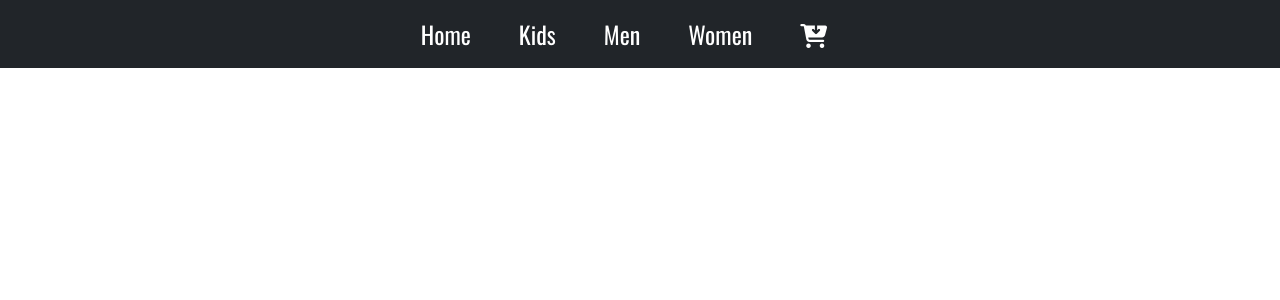
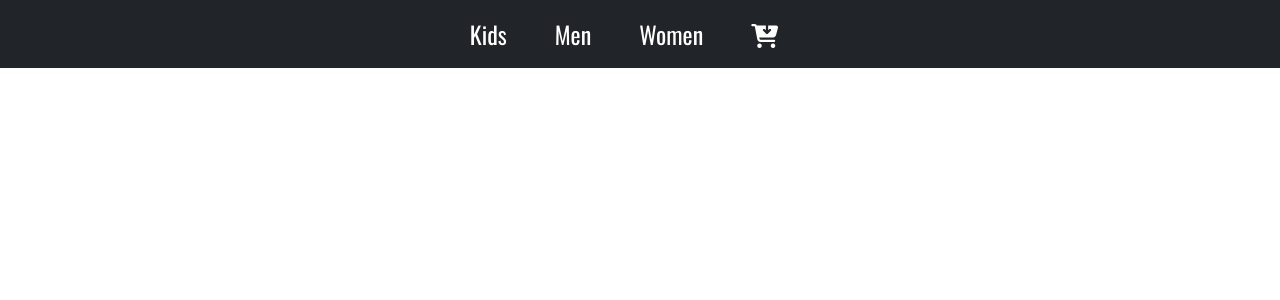
Before and after one commit to Zavi254/Baazar-Ecommerce, a React (Create React App) app: page / in a window 1280 px wide. Shown: the top 300 px of the page. Built offline with nearby package versions, Linux system fonts and the light colour scheme.

Commit message:
Deleted the router link to for the Home Component

```diff
--- a/src/Components/Navbar.jsx
+++ b/src/Components/Navbar.jsx
@@ -12,11 +12,6 @@ export default function Navbar() {
     <>
       <nav className="navbar navbar-expand-sm bg-dark justify-content-center">
         <ul className="navbar-nav">
-          <li className="nav-item">
-            <Link className="nav-link" to="/home" style={fontStyles}>
-              Home
-            </Link>
-          </li>
           <li className="nav-item">
             <Link className="nav-link" to="/kids-shoes" style={fontStyles}>
               Kids
```
